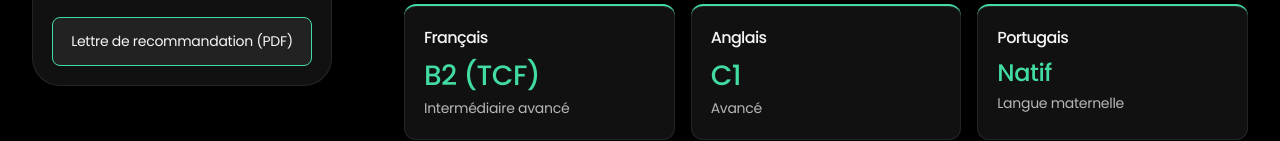
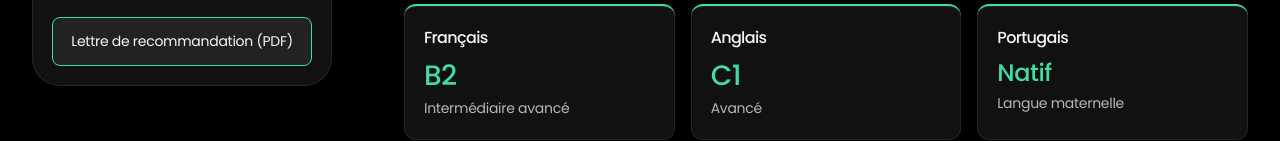
Before and after one commit to kaua-ferreira-de-almeida/kaua-ferreira-de-almeida.github.io, a plain HTML site: page index.html in a window 1280 px wide. Shown: the part 681-822 px from the top of the page. Drawn offline with Linux system fonts and the light colour scheme.

Commit message:
Remove redundant text from French language entry

```diff
--- a/index.html
+++ b/index.html
@@ -70,7 +70,7 @@
       <section id="languages" aria-labelledby="languages-title">
         <h2 id="languages-title" class="section-title">Langues</h2>
         <ul class="language-grid" role="list">
-          <li class="card language-card"><h3>Français</h3><p class="language-level">B2 (TCF)</p><p>Intermédiaire avancé</p></li>
+          <li class="card language-card"><h3>Français</h3><p class="language-level">B2</p><p>Intermédiaire avancé</p></li>
           <li class="card language-card"><h3>Anglais</h3><p class="language-level">C1</p><p>Avancé</p></li>
           <li class="card language-card"><h3>Portugais</h3><p class="language-level language-native">Natif</p><p>Langue maternelle</p></li>
         </ul>
```
